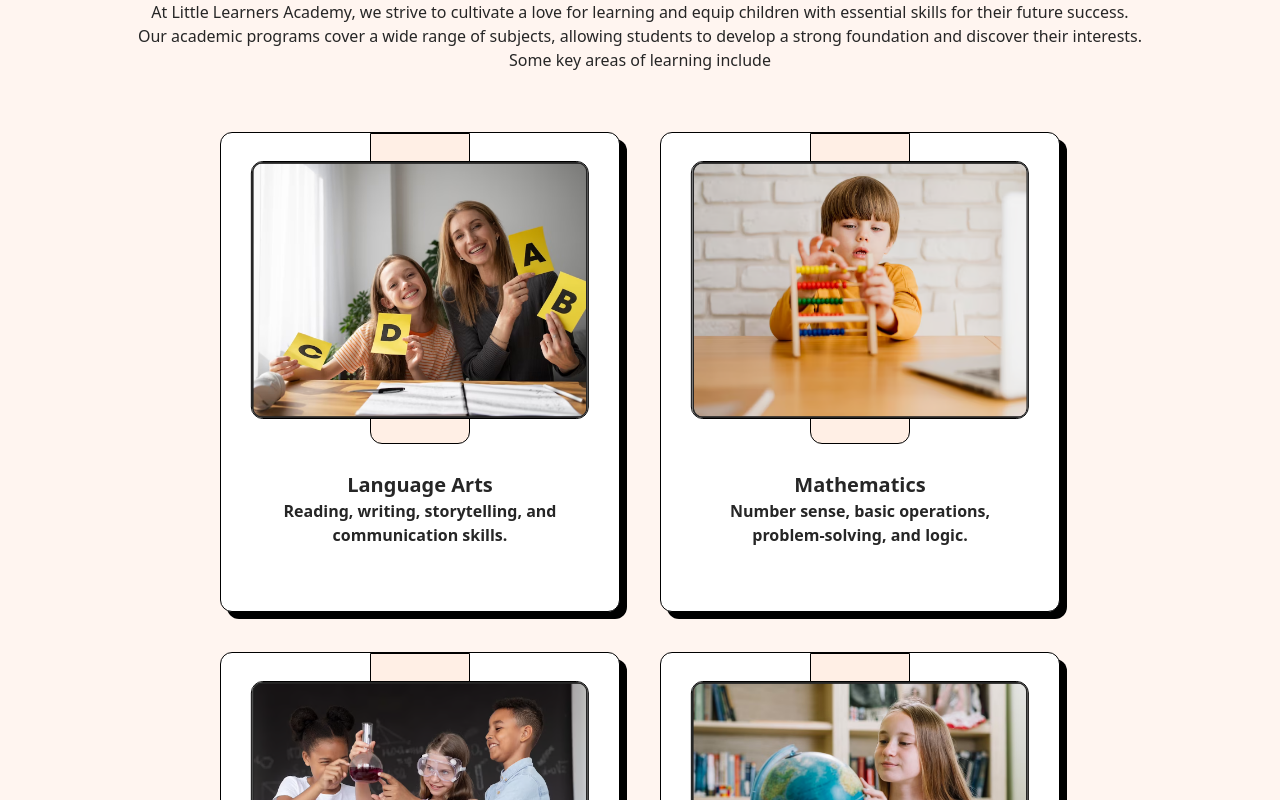
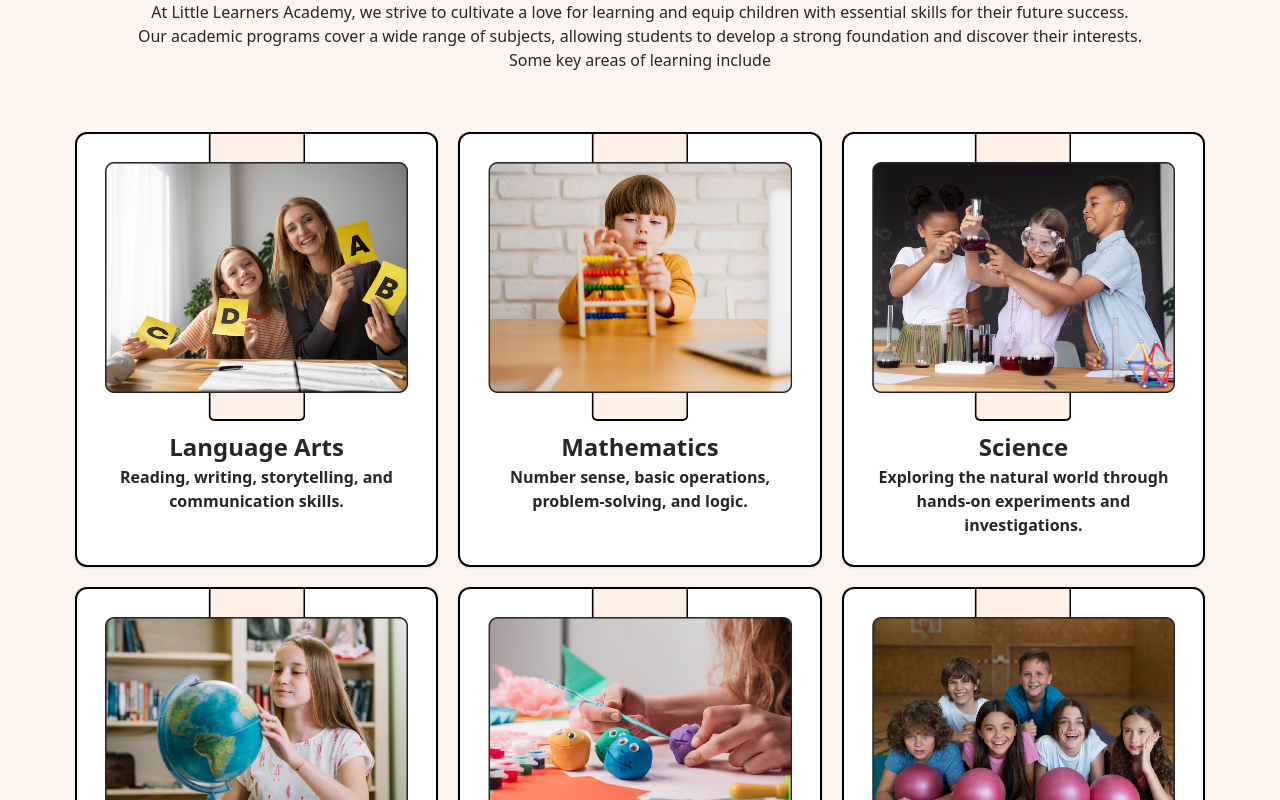
Before and after one commit to Ahmedatia99/School-Education, a React (Vite) app: page /academics in a window 1280 px wide. Shown: the part 1660-2460 px from the top of the page. Built offline with nearby package versions, Linux system fonts and the light colour scheme.

Commit message:
finished AcadmicCards and created components

```diff
--- a/src/components/Academics/StudentsLearn.tsx
+++ b/src/components/Academics/StudentsLearn.tsx
@@ -7,42 +7,51 @@ import Slearn4 from "../../../assets/Slearn4.png";
 
 import Slearn5 from "../../../assets/Slearn5.png";
 import Slearn6 from "../../../assets/Slearn6.png";
+import AcadmicCards from "../common/AcadmicCards";
 
-function StudentsLearn() {
-  const StudentsDataCards = [
+const studentsData = [
   {
     img: Slearn1,
     Title: "Language Arts",
     SubTitle: "Reading, writing, storytelling, and communication skills.",
+    line: "column",
   },
   {
     img: Slearn2,
     Title: "Mathematics",
     SubTitle: "Number sense, basic operations, problem-solving, and logic.",
+    line: "column",
   },
   {
     img: Slearn3,
     Title: "Science",
     SubTitle:
       "Exploring the natural world through hands-on experiments and investigations.",
+    line: "column",
   },
   {
     img: Slearn4,
     Title: "Social Studies",
     SubTitle:
       "Cultivating an understanding of diverse cultures and communities.",
+    line: "column",
   },
   {
     img: Slearn5,
     Title: "Arts and Crafts",
     SubTitle: "Encouraging creativity through various art forms and crafts.",
+    line: "column",
   },
   {
     img: Slearn6,
     Title: "Physical Education",
     SubTitle: "Promoting physical fitness, coordination, and teamwork.",
+    line: "column",
   },
+
 ];
+
+function StudentsLearn() {
   return (
     <div>
       <SubContainer
@@ -52,30 +61,7 @@ function StudentsLearn() {
           "At Little Learners Academy, we strive to cultivate a love for learning and equip children with essential skills for their future success. Our academic programs cover a wide range of subjects, allowing students to develop a strong foundation and discover their interests. Some key areas of learning include"
         }
       />
-
-      <div className="w-full h-full flex items-center justify-center ">
-        <div className=" mb-100  w-[85%] h-full  flex flex-row items-center justify-center flex-wrap gap-10 ">
-          {StudentsDataCards.map((student) => {
-            return (
-              <div
-                key={student.Title}
-                className=" max-[420px]:h-95 max-[513px]:h-90 max-[513px]:w-80  relative  border-1  border-black  w-100 h-120 bg-white rounded-xl [box-shadow:7px_7px_0_black] "
-              >
-                <div className="items-center  max-[513px]:h-[60%]   bg-[#FFEFE5] z-1 absolute border-1 border-black w-25 h-[65%] top-0 left-1/2 transform -translate-x-1/2  rounded-bl-xl rounded-br-xl"></div>
-                <img
-                  className="z-2 absolute max-[513px]:w-[80%]  w-[85%] top-7 left-1/2 transform -translate-x-1/2 border-1 border-black  rounded-xl"
-                  src={student.img}
-                  alt=""
-                />
-                <div className=" max-[420px]:bottom-5 z-3 absolute  bottom-0 text-center left-1/2 transform -translate-x-1/2 w-3/4 h-35 max-[513px]:h-30  ">
-                  <h3 className="text-xl font-bold">{student.Title}</h3>
-                  <p className="font-semibold text-l"> {student.SubTitle}</p>
-                </div>
-              </div>
-            );
-          })}
-        </div>
-      </div>
+      <AcadmicCards students={studentsData} />
     </div>
   );
 }
--- /dev/null
+++ b/src/components/common/AcadmicCards.tsx
@@ -0,0 +1,56 @@
+import React from "react";
+
+// تعريف النوع
+type Student = {
+  Title: string;
+  img: string;
+  SubTitle: string;
+  line: string;
+};
+
+// props للـ component
+type StudentsLearnProps = {
+  students: Student[];
+};
+
+export default function StudentsLearn({ students }: StudentsLearnProps) {
+  return (
+    <div>
+      <div className="w-full h-full flex items-center justify-center">
+        {/* استخدمنا grid بدل flex */}
+        <div className="  lg:w-[90%] md:w-full h-full grid sm:grid-cols-1 md:grid-cols-3 lg:grid-cols-3  gap-5">
+          {students.map((student) => (
+            <div
+              key={student.Title}
+              className="relative border-2 border-black bg-white rounded-xl shadow  transform transition-transform duration-200 hover:scale-102"
+            >
+              <div className="flex justify-center items-center relative">
+                <img
+                  className="z-2 p-7 h-full rounded-xl "
+                  src={student.img}
+                  alt=""
+                />
+                <div
+                  className={
+                    student.line === "column"
+                      ? "bg-[#FFEFE5] z-1 absolute border-2 border-t-0 border-black w-[27%] h-[100%] top-0 left-1/2 transform -translate-x-1/2 rounded-bl-md rounded-br-md"
+                      : student.line === "row"
+                      ? "border-t bg-[#FFEFE5] z-1 absolute border-2 border-black w-full h-[25%] bottom-7 border-x-0"
+                      : student.line === "row-bot"
+                      ? "border-t bg-[#FFEFE5] z-1 absolute border-2 border-black w-full h-[25%] border-x-0 top-1/2 left-1/2 transform -translate-x-1/2 -translate-y-1/2"
+                      : ""
+                  }
+                ></div>
+              </div>
+
+              <div className="z-3 text-center p-7 pt-2">
+                <h3 className="text-[24px] font-bold">{student.Title}</h3>
+                <p className="font-semibold text-l">{student.SubTitle}</p>
+              </div>
+            </div>
+          ))}
+        </div>
+      </div>
+    </div>
+  );
+}
```
Lines whose indentation alone changed are shown as unchanged.
